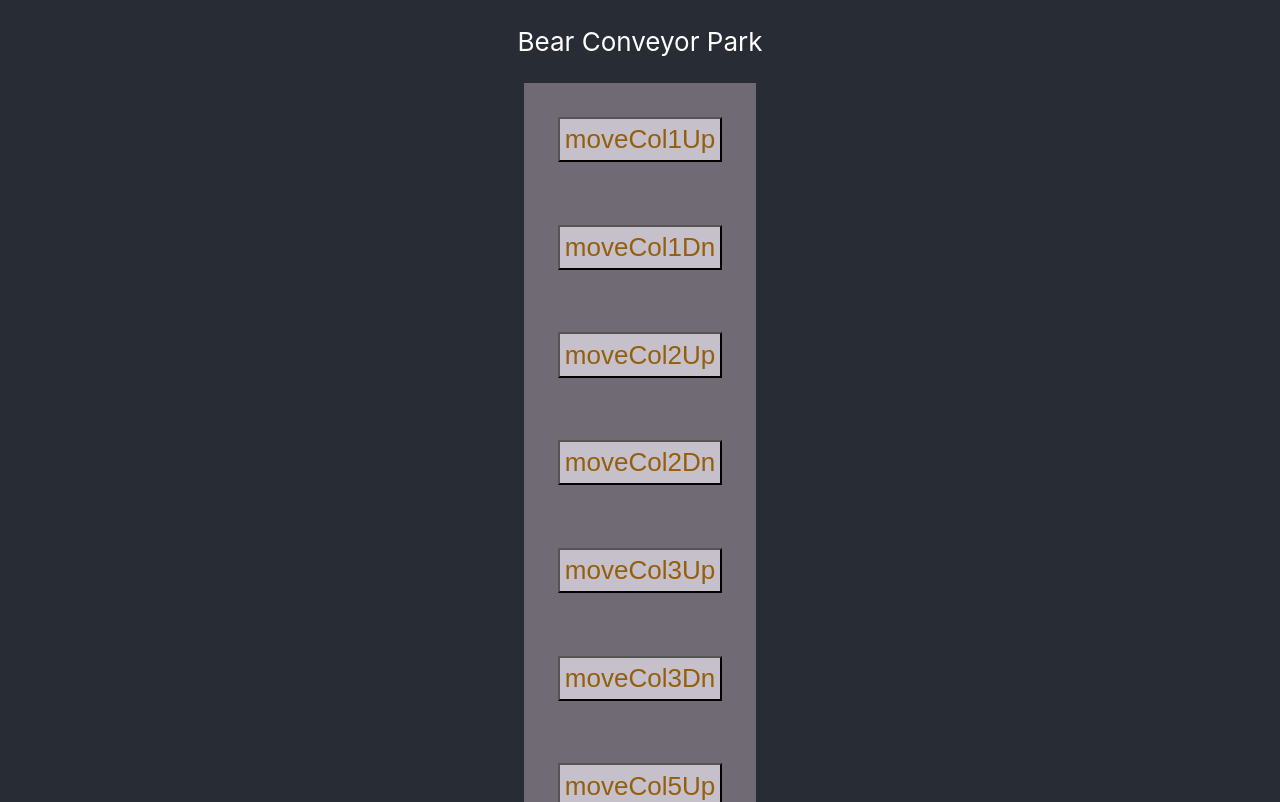
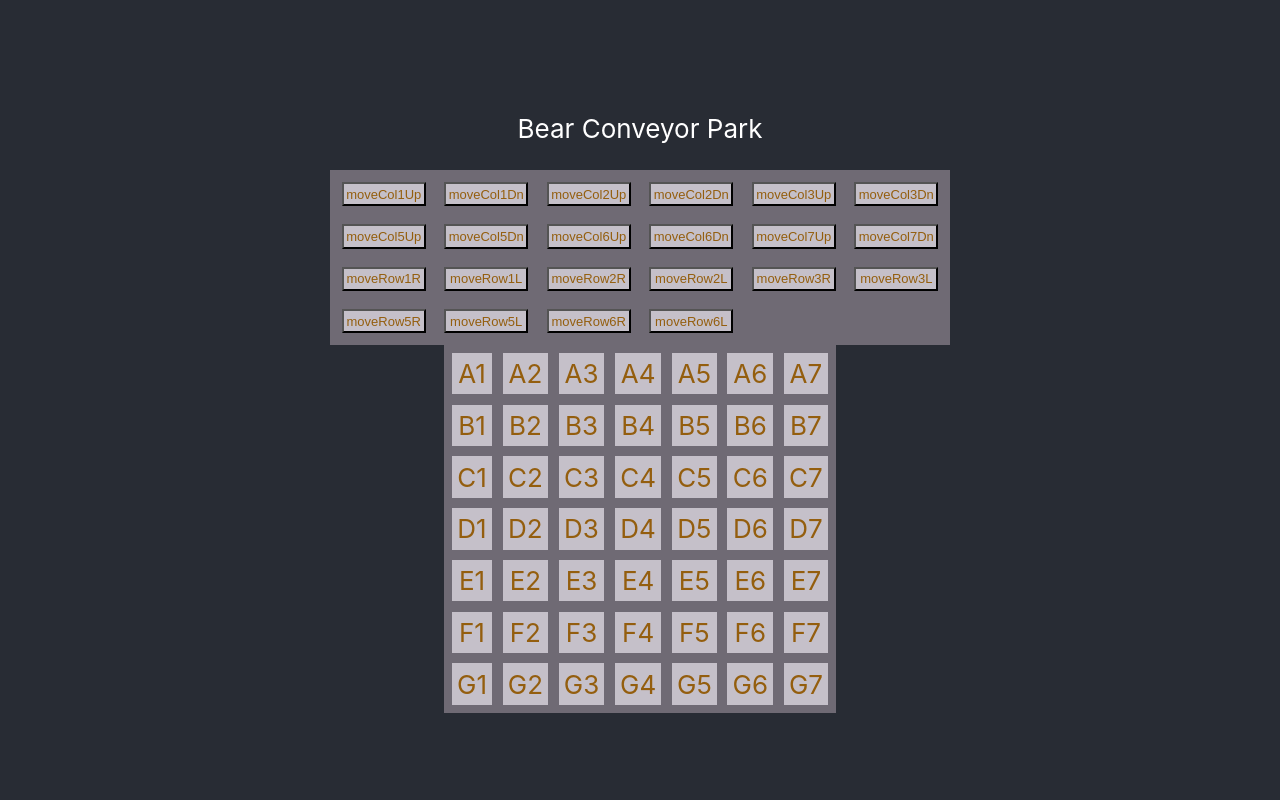
Before and after one commit to Astronatural/solospike, a React (Create React App) app: page / in a window 1280 px wide. Shown: the top 802 px of the page. Built offline with nearby package versions, Linux system fonts and the light colour scheme.

Commit message:
row6rocks

```diff
--- a/src/SevenBy.css
+++ b/src/SevenBy.css
@@ -1,6 +1,6 @@
 .button-container {
     display: grid;
-    grid-template-areas:    'zone1 zone2 zone3 zone1 zone2 zone3';
+    grid-template-areas:    'zone1 zone2 zone3 zone4 zone5 zone6';
     grid-gap: .4em;
     align-content: center;
     background-color: rgb(111, 106, 116);
@@ -27,12 +27,12 @@
 }
 
 button {
-    margin: 1em;
+    margin: .3em;
     background-color: rgb(197, 192, 201);
     display: grid;
     text-align: center;
     align-content: center;
-    font-size: 1em;
+    font-size: .5em;
     padding: .2em;
     color: rgb(148, 94, 14);
 }
--- a/src/SevenBy.js
+++ b/src/SevenBy.js
@@ -15,6 +15,102 @@ function SevenBy() {
         { name: "F1", position: 35 }, { name: "F2", position: 36 }, { name: "F3", position: 37 }, { name: "F4", position: 38 }, { name: "F5", position: 39 }, { name: "F6", position: 40 }, { name: "F7", position: 41 },
         { name: "G1", position: 42 }, { name: "G2", position: 43 }, { name: "G3", position: 44 }, { name: "G4", position: 45 }, { name: "G5", position: 46 }, { name: "G6", position: 47 }, { name: "G7", position: 48 }
     ]);
+
+    //  affect F1->F7 *** 35-41
+    function moveRow6R(grid) {
+        for (let i = 35; i < 42; i++) {
+            if ((grid[i].position) > 34) {
+                grid[i].position += 1;
+            } if (grid[i].position > 41) {
+                grid[i].position = 35;
+            }
+        }
+        console.log('at end 1R', grid);
+        grid.sort(function (a, b) {
+            return a.position - b.position;
+        });
+        setGrid([...grid]);
+    }
+
+    //  affect F1->F7 *** 35-41
+    function moveRow6L(grid) {
+        for (let i = 35; i < 42; i++) {
+            if ((grid[i].position) > 34) {
+                grid[i].position -= 1;
+            } if (grid[i].position < 35) {
+                grid[i].position = 41;
+            }
+        }
+        console.log('at end 1R', grid);
+        grid.sort(function (a, b) {
+            return a.position - b.position;
+        });
+        setGrid([...grid]);
+    }
+
+    //  affect E1->E7 GTG 28-34
+        function moveRow5R(grid) {
+        for (let i = 0; i < 35; i++) {
+            if ((grid[i].position) > 27) {
+                grid[i].position += 1;
+            } if (grid[i].position > 34) {
+                grid[i].position = 28;
+            }
+        }
+        console.log('at end 1R', grid);
+        grid.sort(function (a, b) {
+            return a.position - b.position;
+        });
+        setGrid([...grid]);
+    }
+
+    //  affect E1->E7 GTG 28-34
+       function moveRow5L(grid) {
+        for (let i = 28; i < 35; i++) {
+            if ((grid[i].position) > 27) {
+                grid[i].position -= 1;
+            } if (grid[i].position < 28) {
+                grid[i].position = 34;
+            }
+        }
+        console.log('at end 1R', grid);
+        grid.sort(function (a, b) {
+            return a.position - b.position;
+        });
+        setGrid([...grid]);
+    }
+
+    //  affect C1->C7 GTG 14-20
+    function moveRow3R(grid) {
+        for (let i = 14; i < 21; i++) {
+            if ((grid[i].position) > 13) {
+                grid[i].position += 1;
+            } if (grid[i].position > 20) {
+                grid[i].position = 14;
+            }
+        }
+        console.log('at end 1R', grid);
+        grid.sort(function (a, b) {
+            return a.position - b.position;
+        });
+        setGrid([...grid]);
+    }
+
+    //  affect C1->C7 GTG 14-20
+    function moveRow3L(grid) {
+        for (let i = 14; i < 21; i++) {
+            if ((grid[i].position) > 13) {
+                grid[i].position -= 1;
+            } if (grid[i].position < 14) {
+                grid[i].position = 20;
+            }
+        }
+        console.log('at end 1R', grid);
+        grid.sort(function (a, b) {
+            return a.position - b.position;
+        });
+        setGrid([...grid]);
+    }
 
     //  affect B1->B7 GTG 7-13
     function moveRow2R(grid) {
@@ -278,11 +374,6 @@ function SevenBy() {
 
 
 
-
-
-
-
-
     return (
         <>
             <p>Bear Conveyor Park</p>
@@ -315,18 +406,18 @@ function SevenBy() {
                 <button onClick={() => moveRow2R(grid)}>moveRow2R</button>
                 <button onClick={() => moveRow2L(grid)}>moveRow2L</button>
 
-                {/*  <button onClick={() => moveRow3R(grid)}>moveRow3R</button>
+                 <button onClick={() => moveRow3R(grid)}>moveRow3R</button>
                 <button onClick={() => moveRow3L(grid)}>moveRow3L</button>
 
 
 
-                <button onClick={() => moveRow5R(grid)}>moveRow1R</button>
-                <button onClick={() => moveRow5L(grid)}>moveRow1L</button>
+                <button onClick={() => moveRow5R(grid)}>moveRow5R</button>
+                <button onClick={() => moveRow5L(grid)}>moveRow5L</button>
 
-                <button onClick={() => moveRow6R(grid)}>moveRow1R</button>
-                <button onClick={() => moveRow6L(grid)}>moveRow1L</button>
+                <button onClick={() => moveRow6R(grid)}>moveRow6R</button>
+                <button onClick={() => moveRow6L(grid)}>moveRow6L</button>
 
-                <button onClick={() => moveRow7R(grid)}>moveRow1R</button>
+                {/*  <button onClick={() => moveRow7R(grid)}>moveRow1R</button>
                 <button onClick={() => moveRow7L(grid)}>moveRow1L</button> */}
 
             </div>
```
